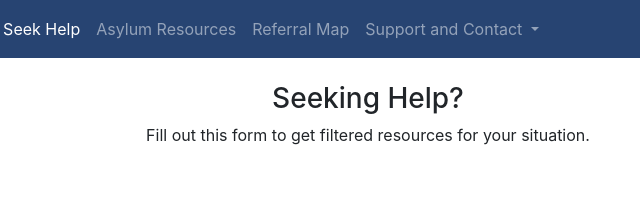
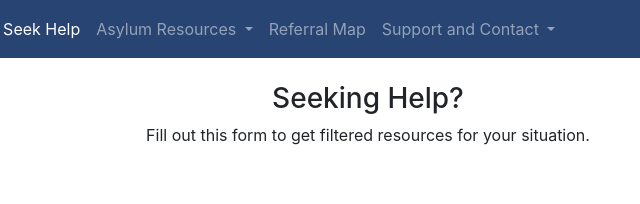
Before and after one commit to BeeGassy/IQP_Project, a plain HTML site: page index.html in a window 1280 px wide. Shown: the top 204 px of the page, 272-912 px from the left. Drawn offline with nearby package versions, Linux system fonts and the light colour scheme.

```diff
--- a/index.html
+++ b/index.html
@@ -36,8 +36,14 @@
         <li class="nav-item active">
           <a class="nav-link" href="#">Seek Help <span class="sr-only">(current)</span></a>
         </li>
-        <li class="nav-item">
-          <a class="nav-link" href="#">Asylum Resources</a>
+        <li class="nav-item dropdown">
+          <a class="nav-link dropdown-toggle" href="#" id="navbarDropdown" role="button" data-toggle="dropdown"
+            aria-haspopup="true" aria-expanded="false">
+            Asylum Resources
+          </a>
+          <div class="dropdown-menu" aria-labelledby="navbarDropdown">
+            <a class="dropdown-item" href="#">Questions and Answers</a>
+          </div>
         </li>
         <li class="nav-item">
           <a class="nav-link" href="#">Referral Map</a>
```
